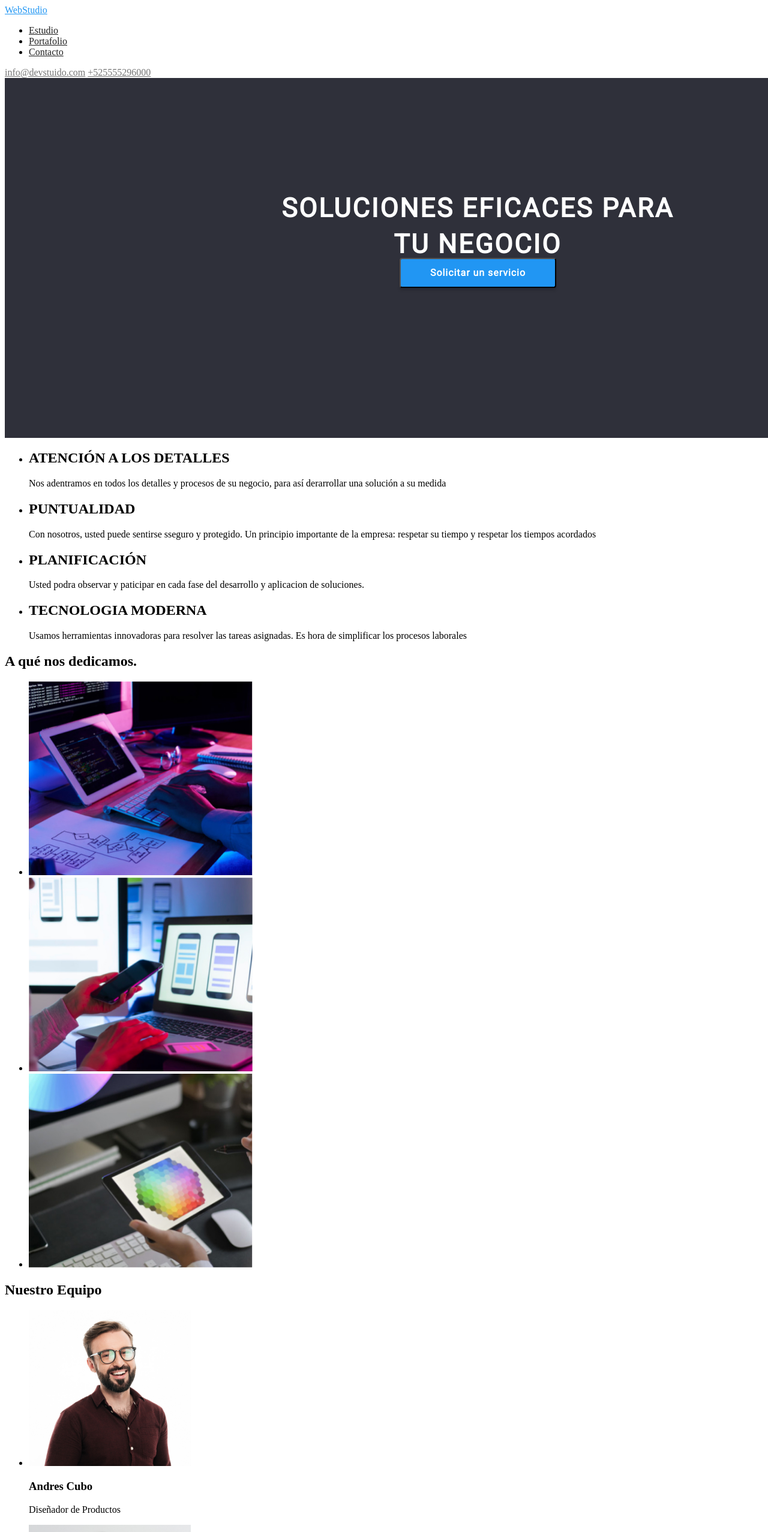
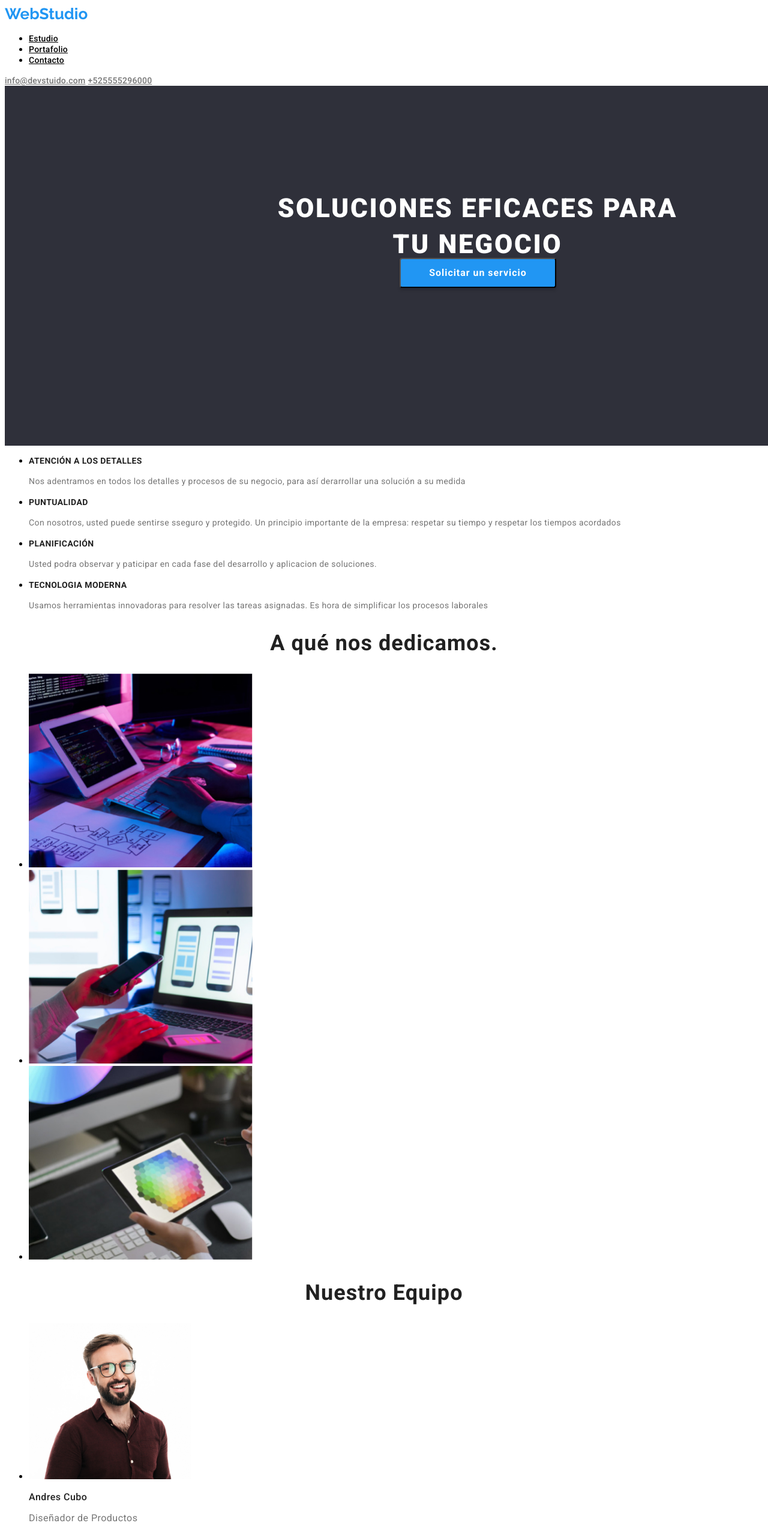
Before and after one commit to AndresRamirez87/goit-markup-hw-02, a plain HTML site: page index.html in a window 1280 px wide. Shown: the top 2554 px of the page at 60% size. Drawn offline with Linux system fonts and the light colour scheme; a web font is replaced by a local one.

Commit message:
cambios css
se realiza cambios en css se aplica estilos color tamaño.

```diff
--- a/css/styles.css
+++ b/css/styles.css
@@ -1,27 +1,46 @@
-.menu-links .link {
-  color: #212121;
+@import url('https://fonts.googleapis.com/css2?family=Raleway:wght@700&family=Roboto:wght@400;500;700;900&display=swap');
+
+.link:hover {
+  color: #2196f3;
+}
+.link {
+  font-family: 'Roboto';
+  font-style: normal;
+  font-weight: 500;
+  font-size: 14px;
+  line-height: 16px;
+  letter-spacing: 0.02em;
+  color: black;
 }
 
-.menu-links .link:hover {
-  color: #2196f3;
-}
-.web {
+.web-nav {
+  font-family: 'Raleway';
+  font-style: normal;
+  font-weight: 700;
+  font-size: 26px;
+  line-height: 31px;
   color: #2196f3;
 }
 header > a {
+  font-family: 'Roboto';
+  font-style: normal;
+  font-weight: 500;
+  font-size: 14px;
+  line-height: 16px;
+  letter-spacing: 0.02em;
   color: #757575;
 }
 header > a:hover {
   color: #2196f3;
 }
-.first-part {
+.part-main {
   width: 1600px;
   height: 600px;
   left: -4px;
   top: 80px;
   background: #2f303a;
 }
-.solution {
+.solution-main {
   position: absolute;
   width: 696px;
   height: 120px;
@@ -41,7 +60,7 @@ header > a:hover {
 
   color: #ffffff;
 }
-.service {
+.service-main {
   width: 197px;
   height: 30px;
 
@@ -109,3 +128,91 @@ address > ul > li > h6 {
   font-size: 14px;
   color: rgba(255, 255, 255, 0.6);
 }
+.buttons-main .sitios:hover {
+  font-family: 'Roboto';
+  font-style: normal;
+  font-weight: 500;
+  font-size: 16px;
+  line-height: 26px;
+  text-align: center;
+  letter-spacing: 0.03em;
+  color: #ffffff;
+  background: #2196f3;
+}
+
+.details-main {
+  font-family: 'Roboto';
+  font-style: normal;
+  font-weight: 700;
+  font-size: 14px;
+  line-height: 16px;
+  letter-spacing: 0.03em;
+  text-transform: uppercase;
+  color: #212121;
+}
+.contents-main {
+  font-family: 'Roboto';
+  font-style: normal;
+  font-weight: 400;
+  font-size: 14px;
+  line-height: 24px;
+  letter-spacing: 0.03em;
+  color: #757575;
+}
+.work-main {
+  font-family: 'Roboto';
+  font-style: normal;
+  font-weight: 700;
+  font-size: 36px;
+  line-height: 42px;
+  text-align: center;
+  letter-spacing: 0.03em;
+  color: #212121;
+}
+.ourteam-main {
+  font-family: 'Roboto';
+  font-style: normal;
+  font-weight: 700;
+  font-size: 36px;
+  line-height: 42px;
+  text-align: center;
+  letter-spacing: 0.03em;
+  color: #212121;
+}
+.team-main {
+  font-family: 'Roboto';
+  font-style: normal;
+  font-weight: 500;
+  font-size: 16px;
+  line-height: 19px;
+  letter-spacing: 0.03em;
+  color: #212121;
+}
+.profession-main {
+  font-family: 'Roboto';
+  font-style: normal;
+  font-weight: 400;
+  font-size: 16px;
+  line-height: 19px;
+  letter-spacing: 0.03em;
+  color: #757575;
+}
+
+.areas {
+  font-family: 'Roboto';
+  font-style: normal;
+  font-weight: 700;
+  font-size: 18px;
+  line-height: 36px;
+  letter-spacing: 0.06em;
+  color: #212121;
+}
+.description {
+  font-family: 'Roboto';
+  font-style: normal;
+  font-weight: 400;
+  font-size: 16px;
+  line-height: 30px;
+  letter-spacing: 0.03em;
+  color: #757575;
+}
--- a/index.html
+++ b/index.html
@@ -5,18 +5,15 @@
     <meta http-equiv="X-UA-Compatible" content="IE=edge" />
     <meta name="viewport" content="width=device-width, initial-scale=1.0" />
     <title>tarea1</title>
-    <link
-      href="https://fonts.googleapis.com/css2? family=Relaway:wght@700&family=Roboto:wg ht@400;500;700;900&display=swap"
-      rel="stylesheet"
-    />
+
     <link rel="icon" href="images/logo.jpg" />
     <link rel="stylesheet" href="css/styles.css" />
   </head>
   <body>
     <header>
       <nav>
-        <a class="web" href="/">WebStudio</a>
-        <ul class="menu-links">
+        <a class="web-nav">WebStudio</a>
+        <ul>
           <li><a class="link" href="/index.html">Estudio</a></li>
           <li><a class="link" href="/portfolio.html">Portafolio</a></li>
           <li><a class="link" href="/Contacto">Contacto</a></li>
@@ -26,37 +23,39 @@
       <a href="+525555296000">+525555296000</a>
     </header>
     <main>
-      <section class="first-part">
-        <h1 class="solution">SOLUCIONES EFICACES PARA TU NEGOCIO</h1>
-        <button class="service" type="button">Solicitar un servicio</button>
+      <section class="part-main">
+        <h1 class="solution-main">SOLUCIONES EFICACES PARA TU NEGOCIO</h1>
+        <button class="service-main" type="button">
+          Solicitar un servicio
+        </button>
       </section>
       <section>
         <ul>
           <li>
-            <h2>ATENCIÓN A LOS DETALLES</h2>
-            <p>
+            <h2 class="details-main">ATENCIÓN A LOS DETALLES</h2>
+            <p class="contents-main">
               Nos adentramos en todos los detalles y procesos de su negocio,
               para así derarrollar una solución a su medida
             </p>
           </li>
           <li>
-            <h2>PUNTUALIDAD</h2>
-            <p>
+            <h2 class="details-main">PUNTUALIDAD</h2>
+            <p class="contents-main">
               Con nosotros, usted puede sentirse sseguro y protegido. Un
               principio importante de la empresa: respetar su tiempo y respetar
               los tiempos acordados
             </p>
           </li>
           <li>
-            <h2>PLANIFICACIÓN</h2>
-            <p>
+            <h2 class="details-main">PLANIFICACIÓN</h2>
+            <p class="contents-main">
               Usted podra observar y paticipar en cada fase del desarrollo y
               aplicacion de soluciones.
             </p>
           </li>
           <li>
-            <h2>TECNOLOGIA MODERNA</h2>
-            <p>
+            <h2 class="details-main">TECNOLOGIA MODERNA</h2>
+            <p class="contents-main">
               Usamos herramientas innovadoras para resolver las tareas
               asignadas. Es hora de simplificar los procesos laborales
             </p>
@@ -64,7 +63,7 @@
         </ul>
       </section>
       <section>
-        <h2>A qué nos dedicamos.</h2>
+        <h2 class="work-main">A qué nos dedicamos.</h2>
         <ul>
           <li>
             <img src="images/image3.jpg" alt="aplicaciones" width="373" />
@@ -78,7 +77,7 @@
         </ul>
       </section>
       <section>
-        <h2>Nuestro Equipo</h2>
+        <h2 class="ourteam-main">Nuestro Equipo</h2>
         <ul>
           <li>
             <img
@@ -86,8 +85,8 @@
               alt="primer miembro del equipo"
               width="270"
             />
-            <h3>Andres Cubo</h3>
-            <p>Diseñador de Productos</p>
+            <h3 class="team-main">Andres Cubo</h3>
+            <p class="profession-main">Diseñador de Productos</p>
           </li>
           <li>
             <img
@@ -95,8 +94,8 @@
               alt="segundo miembro del equipo"
               width="270"
             />
-            <h3>Carla Palacios</h3>
-            <p>Desarrolladora Frontend</p>
+            <h3 class="team-main">Carla Palacios</h3>
+            <p class="profession-main">Desarrolladora Frontend</p>
           </li>
           <li>
             <img
@@ -104,8 +103,8 @@
               alt="tercer miembro del equipo"
               width="270"
             />
-            <h3>Mario Dorado</h3>
-            <p>Marketing</p>
+            <h3 class="team-main">Mario Dorado</h3>
+            <p class="profession-main">Marketing</p>
           </li>
           <li>
             <img
@@ -113,8 +112,8 @@
               alt="cuarto miembro del equipo"
               width="270"
             />
-            <h3>Pablo Mijangos</h3>
-            <p>Diseñador IU</p>
+            <h3 class="team-main">Pablo Mijangos</h3>
+            <p class="profession-main">Diseñador IU</p>
           </li>
         </ul>
       </section>
```
Also changed, not shown: portfolio.html (+27 -30 lines).
